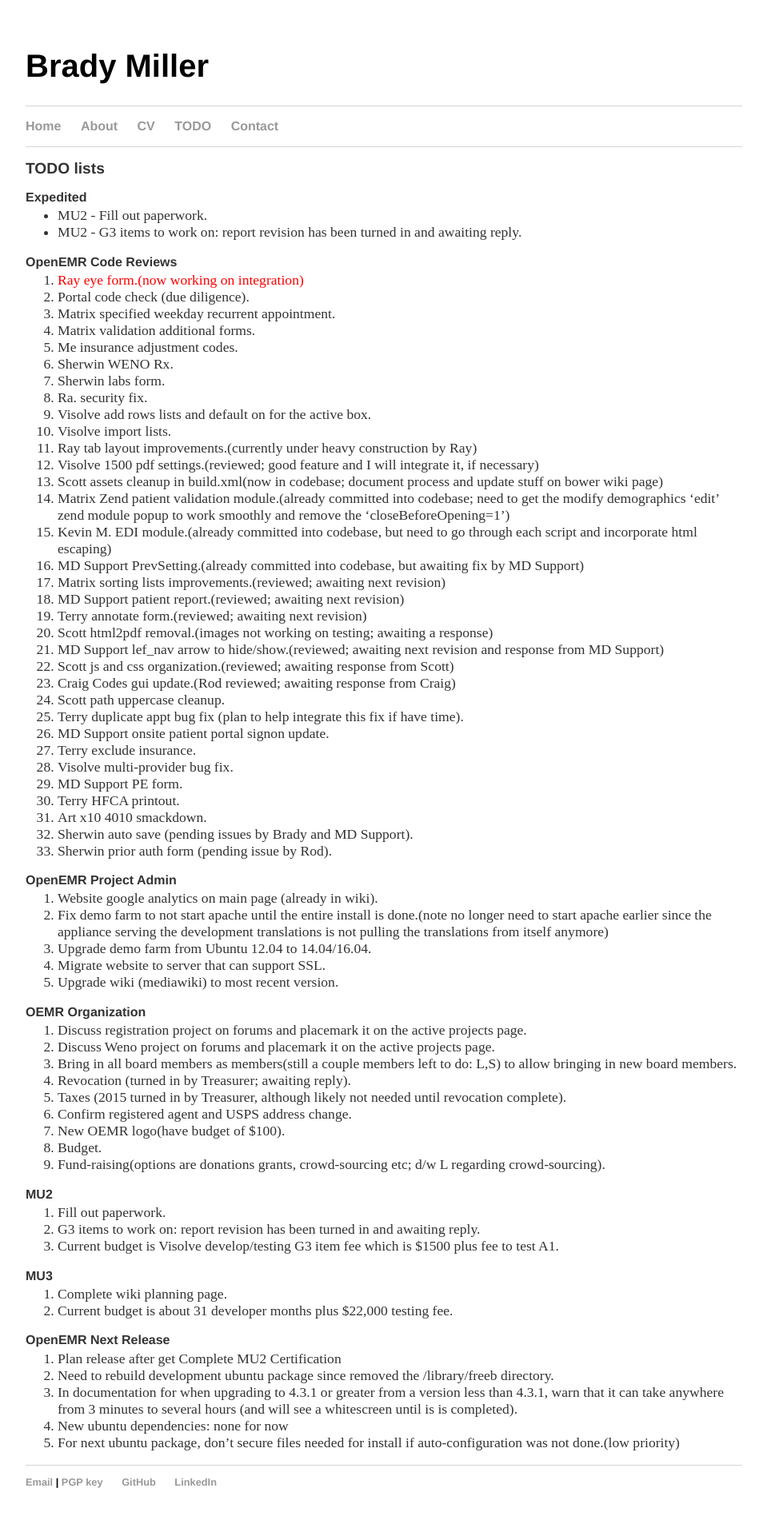
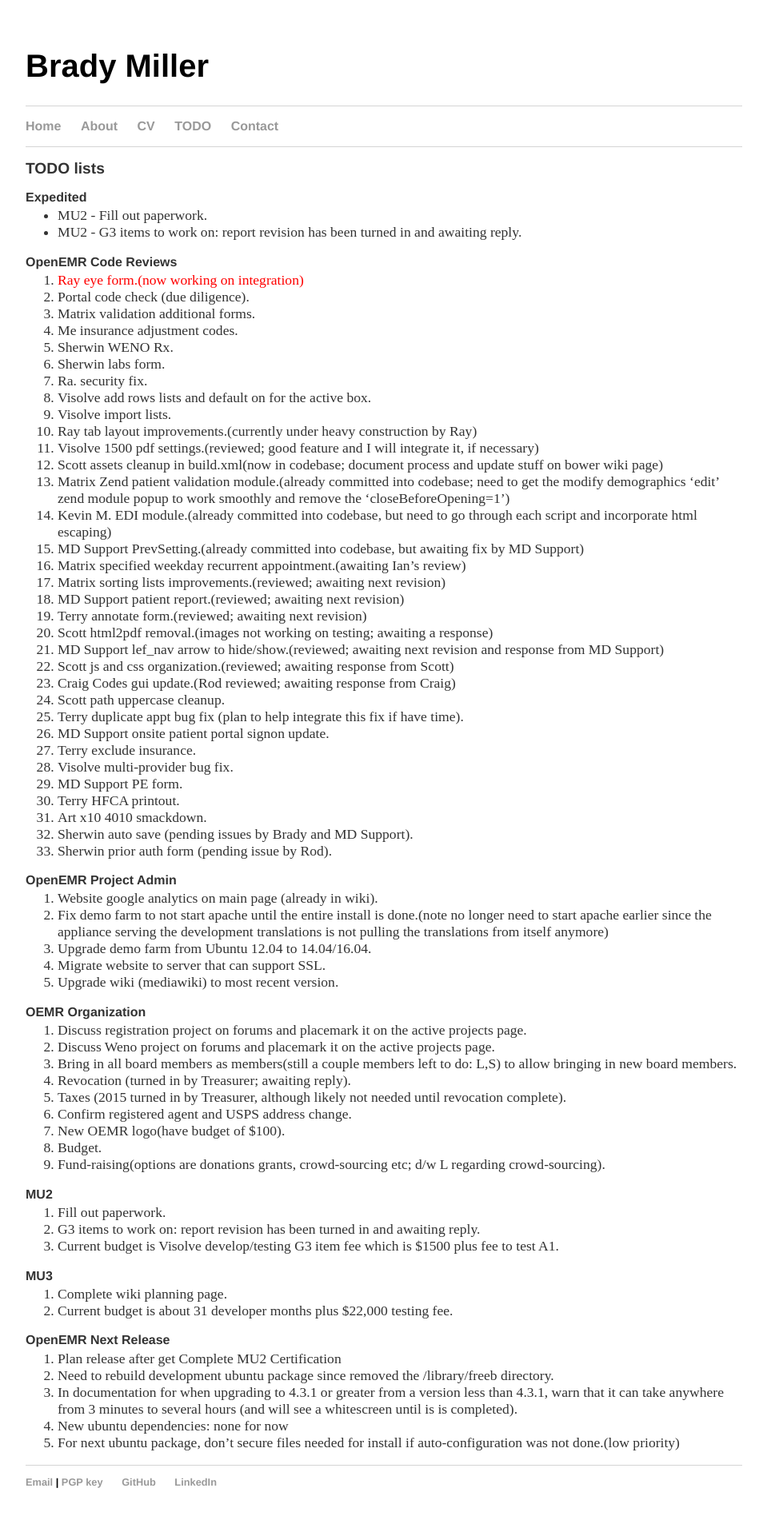
Before and after one commit to bradymiller/bradymiller.github.io, a Jekyll site: the page built from todo/index.md, in a window 1280 px wide. Shown: the whole page at 80% size, without its empty margins (160-1119 px from the left). Built offline with Jekyll 4.4.1, drawn with Linux system fonts in a browser that asks for light colours; some of the changed lines change nothing that is shown.

Commit message:
Update todo list

```diff
--- a/todo/index.md
+++ b/todo/index.md
@@ -10,7 +10,6 @@
 ### OpenEMR Code Reviews
 1. <span style="color: red">Ray eye form.(now working on integration)</span>
 1. Portal code check (due diligence).
-1. Matrix specified weekday recurrent appointment.
 1. Matrix validation additional forms.
 1. Me insurance adjustment codes.
 1. Sherwin WENO Rx.
@@ -24,6 +23,7 @@
 1. Matrix Zend patient validation module.(already committed into codebase; need to get the modify demographics 'edit' zend module popup to work smoothly and remove the 'closeBeforeOpening=1')
 1. Kevin M. EDI module.(already committed into codebase, but need to go through each script and incorporate html escaping)
 1. MD Support PrevSetting.(already committed into codebase, but awaiting fix by MD Support)
+1. Matrix specified weekday recurrent appointment.(awaiting Ian's review)
 1. Matrix sorting lists improvements.(reviewed; awaiting next revision)
 1. MD Support patient report.(reviewed; awaiting next revision)
 1. Terry annotate form.(reviewed; awaiting next revision)
```
